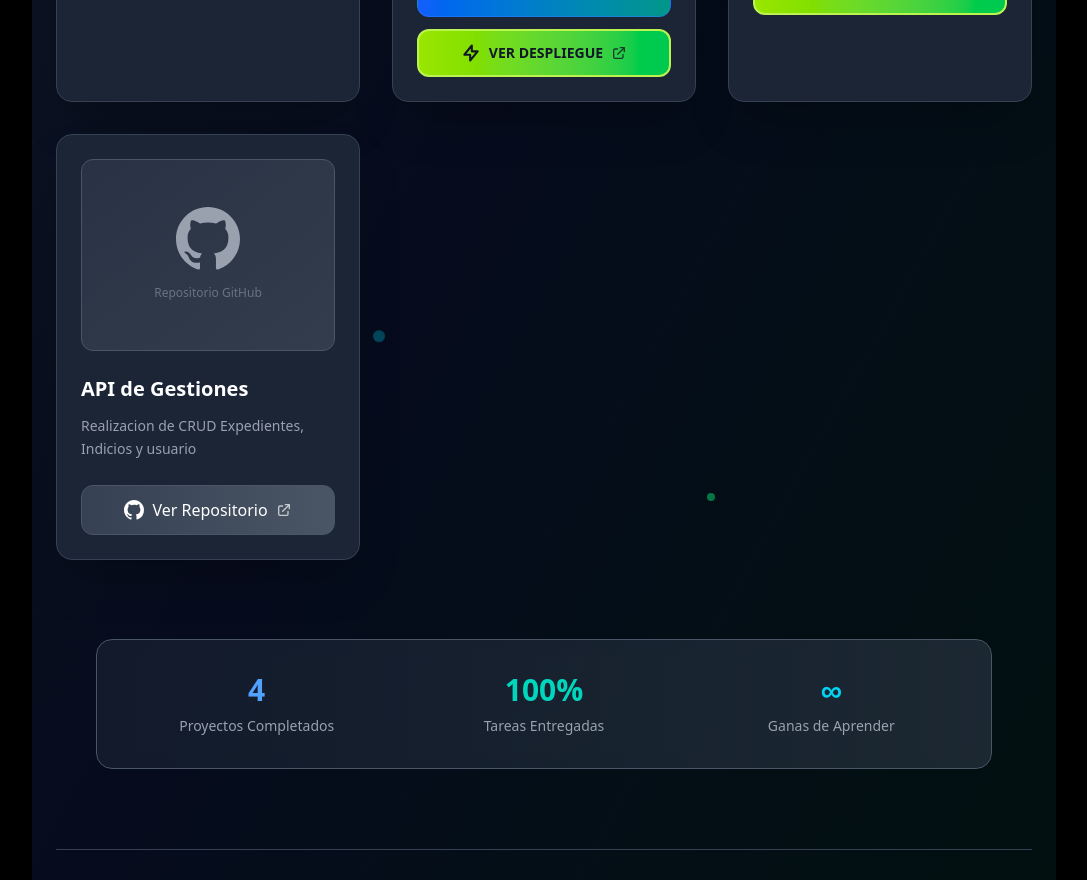
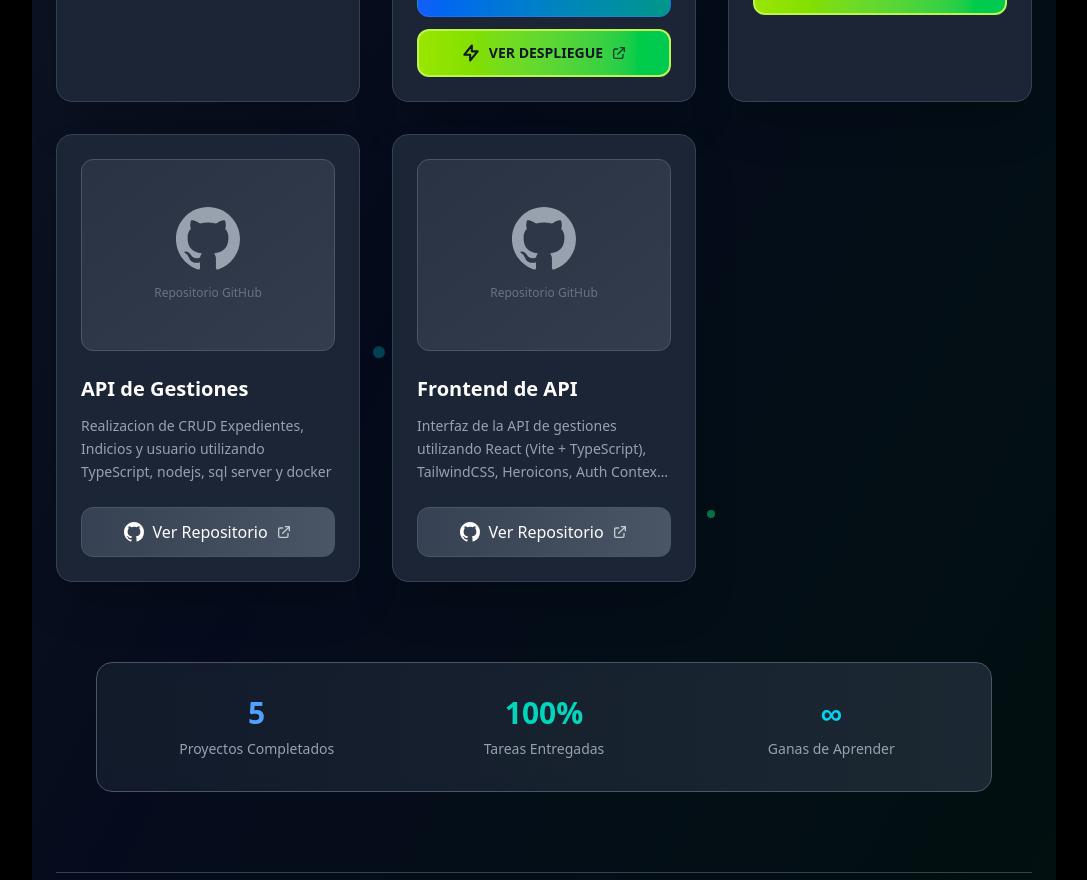
Before and after one commit to Alexmavl/Portafolio-Tareas, a React (Vite) app: page /tareas in a window 1280 px wide. Shown: the part 920-1800 px from the top of the page, without its empty margins (176-1263 px from the left). Built offline with nearby package versions, Linux system fonts and the light colour scheme.

Commit message:
se agrego la tarea de API

```diff
--- a/src/pages/TasksPage.tsx
+++ b/src/pages/TasksPage.tsx
@@ -126,12 +126,22 @@ const tasksData: Task[] = [
     {
     id: 4,
     title: "API de Gestiones",
-    description: "Realizacion de CRUD Expedientes, Indicios y usuario",
+    description: "Realizacion de CRUD Expedientes, Indicios y usuario utilizando TypeScript, nodejs, sql server y docker",
     imageUrl: "",
     link: null,
     repo: "https://github.com/Alexmavl/project-root",
     desp: null,
   },
+
+  {
+    id: 5,
+    title: "Frontend de API",
+    description: "Interfaz de la API de gestiones  utilizando React (Vite + TypeScript), TailwindCSS, Heroicons, Auth Context y SweetAlert2",
+    imageUrl: "",
+    link: null,
+    repo: "https://github.com/Alexmavl/frontend-Gestiones.git",
+    desp: null,
+  }
 ];
 
 /* ====================== Íconos SVG ====================== */
```
